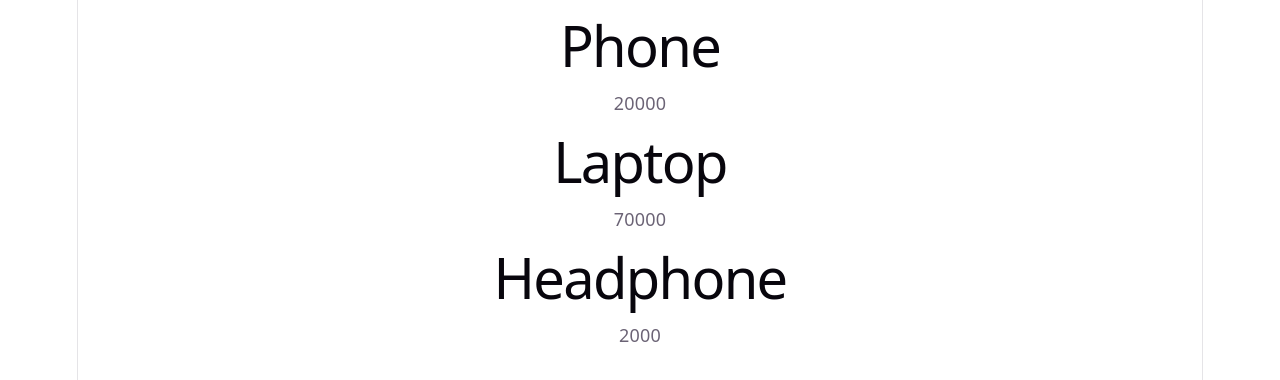
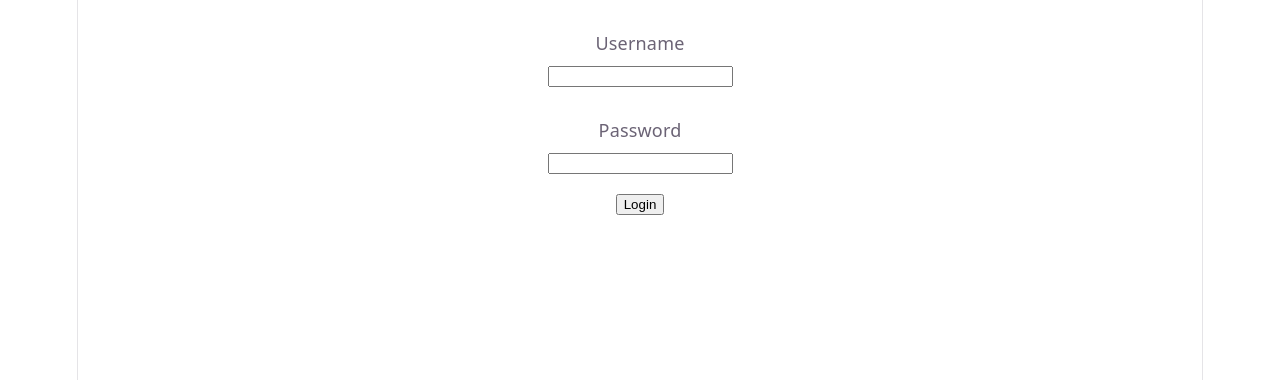
Before and after one commit to ybhavanareddy/react-learning-journey, a React (Vite) app in the folder phase-1-basics/: page / in a window 1280 px wide. Shown: the top 380 px of the page. Built offline with nearby package versions, Linux system fonts and the light colour scheme.

Commit message:
feat(day-04): implement login form using controlled components with validation

```diff
--- a/phase-1-basics/src/App.jsx
+++ b/phase-1-basics/src/App.jsx
@@ -1,9 +1,9 @@
-import ProductList from "./day-03-lists/ProductList"
+import Login from "./day-04-forms/Login"
 function App() {
 
   return (
     <div>
-      <ProductList/>
+      <Login/>
     </div>
   )
 }
--- a/phase-1-basics/src/day-01-components/ProductCard/ProductCard.jsx
+++ b/phase-1-basics/src/day-01-components/ProductCard/ProductCard.jsx
@@ -15,11 +15,13 @@ export default ProductCard
 
 import React from 'react'
 
-function ProductCard({title,price}) {
+function ProductCard({product}) {
+    console.log(product)
   return (
     <div>
-        <h1>{title}</h1>
-        <p>{price}</p>
+        <h1>{product.title}</h1>
+        <p>{product.price}</p>
+
     </div>
   )
 }
--- a/phase-1-basics/src/day-03-lists/ProductList.jsx
+++ b/phase-1-basics/src/day-03-lists/ProductList.jsx
@@ -13,7 +13,7 @@ function ProductList() {
   return (
     <div>
         {filteredProducts.map((product) => (
-            <ProductCard  key={product.id} title={product.title} price = {product.price}/>
+            <ProductCard  key={product.id} product={product}/>
         ))}
 
     </div>
--- /dev/null
+++ b/phase-1-basics/src/day-04-forms/Login.css
@@ -0,0 +1,18 @@
+.login-form{
+    display:flex;
+    flex-direction:column;
+    align-items:center;
+    padding:20px;
+}
+.input-field{
+    display:flex;
+    flex-direction:column;
+    justify-content:start;
+    padding:10px;
+}
+label{
+    margin-bottom:10px;
+}
+input{
+    margin-bottom:10px;
+}
--- /dev/null
+++ b/phase-1-basics/src/day-04-forms/Login.jsx
@@ -0,0 +1,73 @@
+import React from 'react'
+import './Login.css'
+import { useState } from 'react'
+function Login() {
+
+    const [username, setUsername] = useState("");
+    const [password, setPassword] = useState("");
+    const [isLoggedin, setIsLoggedIn] = useState(false);
+    const [error, setError] = useState("");
+
+    function handleSubmit(e){
+        e.preventDefault();
+        console.log(username);
+        console.log(password);
+
+        //validation
+        if(!username || !password){
+            setError("Please fill all fields");
+            return;
+        }
+        setError("")
+        setIsLoggedIn(true);
+
+    }
+  return (
+    <div>
+        <form className='login-form' onSubmit={handleSubmit}>
+        <div className='input-field'>
+            <label>Username</label>
+        <input
+            type="text"
+            value={username}
+            onChange={(e) => {
+                setUsername(e.target.value);
+                setIsLoggedIn(false);
+            }}
+
+        />
+        </div>
+        <div className='input-field'>
+            <label>Password</label>
+            <input
+            type="password"
+            value={password}
+            onChange={(e) => {
+                setPassword(e.target.value);
+                setIsLoggedIn(false);
+            }
+            }
+
+        />
+        </div>
+
+
+        <button type="submit">Login</button>
+        </form>
+
+        {error && <p style={{color:"red"}}>{error}</p>}
+
+        {isLoggedin && (
+            <div>
+                <p>Entered: </p>
+                <p>Username: {username}</p>
+                <p>Password: {"*".repeat(password.length)}</p>
+            </div>
+            )
+        }
+
+    </div>
+  )
+}
+
+export default Login
```
